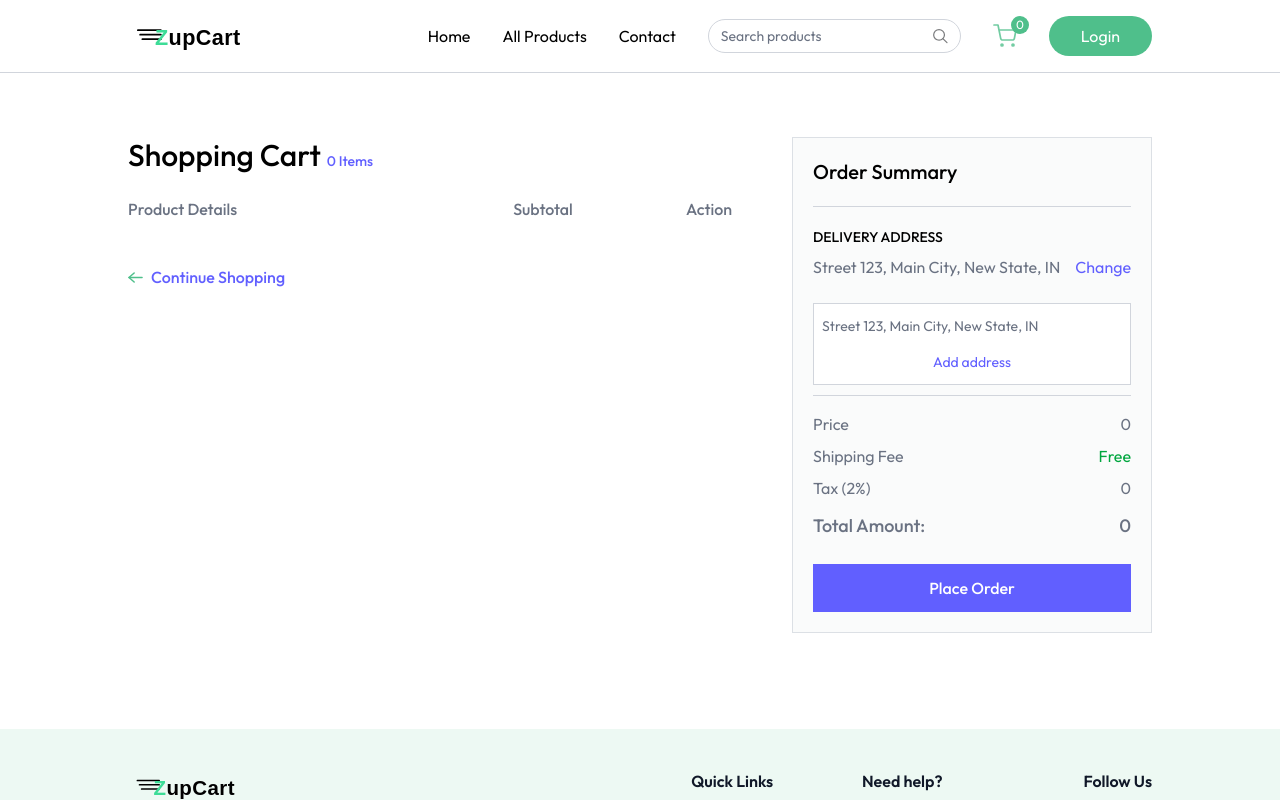
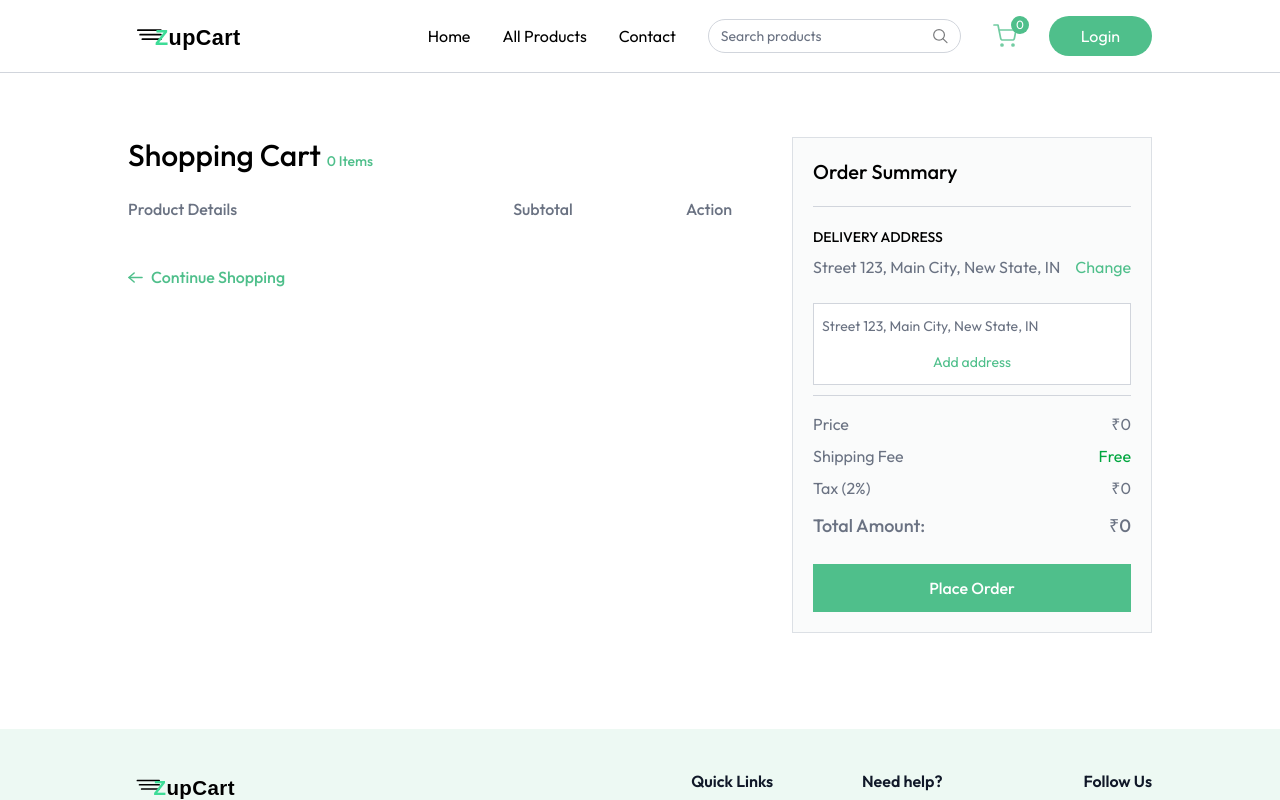
Before and after one commit to vikash-sharma-4991/ZupCart, a React (Vite) app in the folder client/: page /cart in a window 1280 px wide. Both pictures are taken after a click on the button "Change". Shown: the top 800 px of the page. Built offline with nearby package versions, Linux system fonts and the light colour scheme.

Commit message:
functional cart page

```diff
--- a/client/src/pages/Cart.jsx
+++ b/client/src/pages/Cart.jsx
@@ -38,7 +38,7 @@ const Cart = () => {
     <div className="flex flex-col md:flex-row mt-16">
             <div className='flex-1 max-w-4xl'>
                 <h1 className="text-3xl font-medium mb-6">
-                    Shopping Cart <span className="text-sm text-indigo-500">{getCartCount()} Items</span>
+                    Shopping Cart <span className="text-sm text-primary">{getCartCount()} Items</span>
                 </h1>
 
                 <div className="grid grid-cols-[2fr_1fr_1fr] text-gray-500 text-base font-medium pb-3">
@@ -59,7 +59,8 @@ const Cart = () => {
                                     <p>Weight: <span>{product.weight || "N/A"}</span></p>
                                     <div className='flex items-center'>
                                         <p>Qty:</p>
-                                        <select className='outline-none'>
+                                        <select onChange={e => updateCartItem(product._id, Number(e.target.value))}
+                                        value={cartItems[product._id]} className='outline-none'>
                                             {Array(cartItems[product._id] > 9 ? cartItems[product._id] : 9).fill('').map((_, index) => (
                                                 <option key={index} value={index + 1}>{index + 1}</option>
                                             ))}
@@ -68,14 +69,14 @@ const Cart = () => {
                                 </div>
                             </div>
                         </div>
-                        <p className="text-center">{currency}{product.offerPrice * product.quantity}</p>
-                        <button onClick={()=> removeFromCart()} className="cursor-pointer mx-auto">
+                        <p className="text-center">{currency}₹{product.offerPrice * product.quantity}</p>
+                        <button onClick={()=> removeFromCart(product._id)} className="cursor-pointer mx-auto">
                             <img src={assets.remove_icon} alt="remove" className='inline-block w-6 h-6' />
                         </button>
                     </div>)
                 )}
 
-                <button onClick={() => {navigate("/products"); scrollTo(0,0)}} className="group cursor-pointer flex items-center mt-8 gap-2 text-indigo-500 font-medium">
+                <button onClick={() => {navigate("/products"); scrollTo(0,0)}} className="group cursor-pointer flex items-center mt-8 gap-2 text-primary font-medium">
                     <img className='group-hover:-translate-x-1 transition' src={assets.arrow_right_icon_colored} alt="arrow" />
                     Continue Shopping
                 </button>
@@ -90,7 +91,7 @@ const Cart = () => {
                     <p className="text-sm font-medium uppercase">Delivery Address</p>
                     <div className="relative flex justify-between items-start mt-2">
                         <p className="text-gray-500">{selectedAddress ? `${selectedAddress.street}, ${selectedAddress.city}, ${selectedAddress.state}, ${selectedAddress.country}` : "No address found"}</p>
-                        <button onClick={() => setShowAddress(!showAddress)} className="text-indigo-500 hover:underline cursor-pointer">
+                        <button onClick={() => setShowAddress(!showAddress)} className="text-primary hover:underline cursor-pointer">
                             Change
                         </button>
                         {showAddress && (
@@ -98,7 +99,7 @@ const Cart = () => {
                                 {addresses.map((address, index)=>(<p onClick={() => {setSelectedAddress(address); setShowAddress(false)}} className="text-gray-500 p-2 hover:bg-gray-100">
                                     {address.street}, {address.city}, {address.state}, {address.country}
                                 </p>)) }
-                                <p onClick={() => navigate("/add-address")} className="text-indigo-500 text-center cursor-pointer p-2 hover:bg-indigo-500/10">
+                                <p onClick={() => navigate("/add-address")} className="text-primary text-center cursor-pointer p-2 hover:bg-primary/10">
                                     Add address
                                 </p>
                             </div>
@@ -117,20 +118,20 @@ const Cart = () => {
 
                 <div className="text-gray-500 mt-4 space-y-2">
                     <p className="flex justify-between">
-                        <span>Price</span><span>{currency}{getCartAmount()}</span>
+                        <span>Price</span><span>{currency}₹{getCartAmount()}</span>
                     </p>
                     <p className="flex justify-between">
                         <span>Shipping Fee</span><span className="text-green-600">Free</span>
                     </p>
                     <p className="flex justify-between">
-                        <span>Tax (2%)</span><span>{currency}{getCartAmount() * 2/100}</span>
+                        <span>Tax (2%)</span><span>{currency}₹{getCartAmount() * 2/100}</span>
                     </p>
                     <p className="flex justify-between text-lg font-medium mt-3">
-                        <span>Total Amount:</span><span>{currency}{getCartAmount() + getCartAmount() * 2/100}</span>
+                        <span>Total Amount:</span><span>{currency}₹{getCartAmount() + getCartAmount() * 2/100}</span>
                     </p>
                 </div>
 
-                <button onClick={placeOrder} className="w-full py-3 mt-6 cursor-pointer bg-indigo-500 text-white font-medium hover:bg-indigo-600 transition">
+                <button onClick={placeOrder} className="w-full py-3 mt-6 cursor-pointer bg-primary text-white font-medium hover:bg-primary-dull transition">
                     {paymentOption === "COD" ? "Place Order" : "Proceed to Checkout"}
                 </button>
             </div>
```
